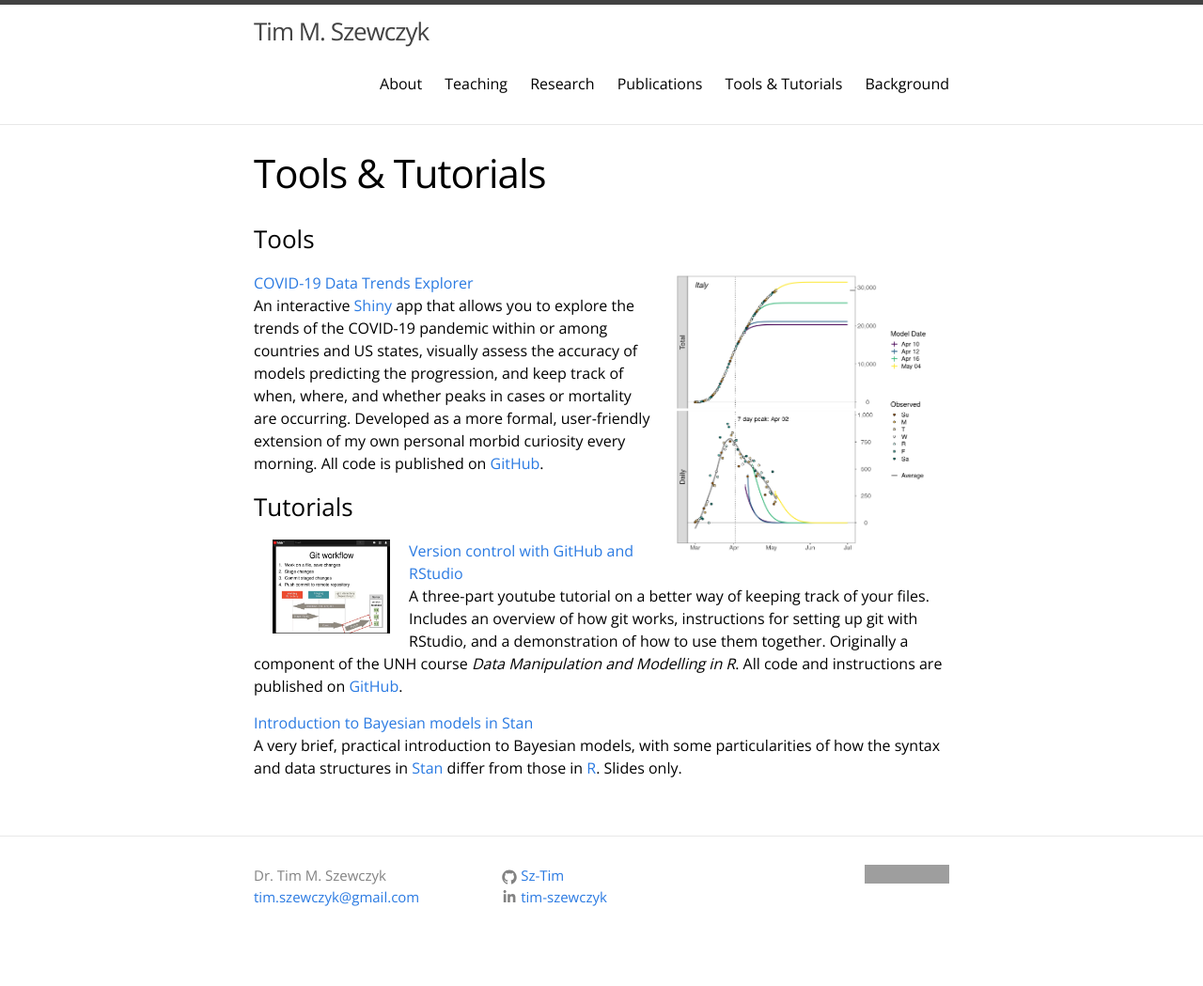
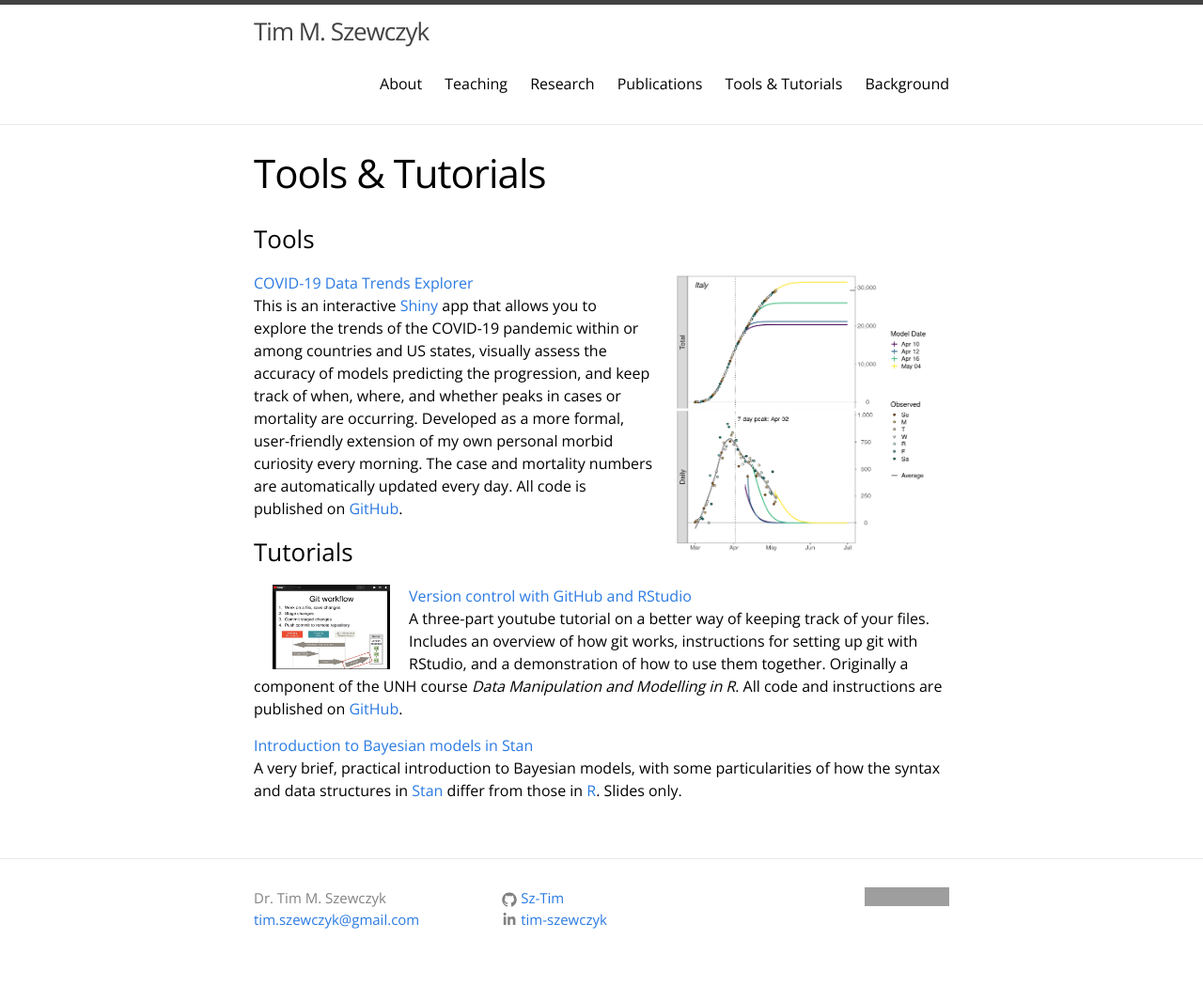
Before and after one commit to Sz-Tim/Sz-Tim.github.io, a Jekyll site: the page built from tools.md, in a window 1280 px wide. Shown: the whole page at 94% size. Built offline with Jekyll 4.4.1, drawn with Linux system fonts in a browser that asks for light colours; before the commit the page ends 1025 px from its top, so only the background shows below that; grey boxes are pictures that could not be loaded.

Commit message:
img placement

```diff
--- a/tools.md
+++ b/tools.md
@@ -7,11 +7,11 @@ weight: 5
 
 ### Tools
 <img width="275" height="300" style="float:right; margin: 0px 20px" src="{{ site.url }}/assets/COVID_Italy.png">[COVID-19 Data Trends Explorer](https://sz-tim.shinyapps.io/covid19-ihme/)
-An interactive [Shiny](https://shiny.rstudio.com/) app that allows you to explore the trends of the COVID-19 pandemic within or among countries and US states, visually assess the accuracy of models predicting the progression, and keep track of when, where, and whether peaks in cases or mortality are occurring. Developed as a more formal, user-friendly extension of my own personal morbid curiosity every morning. All code is published on [GitHub](https://github.com/Sz-Tim/COVID19-IHME).
+This is an interactive [Shiny](https://shiny.rstudio.com/) app that allows you to explore the trends of the COVID-19 pandemic within or among countries and US states, visually assess the accuracy of models predicting the progression, and keep track of when, where, and whether peaks in cases or mortality are occurring. Developed as a more formal, user-friendly extension of my own personal morbid curiosity every morning. The case and mortality numbers are automatically updated every day. All code is published on [GitHub](https://github.com/Sz-Tim/COVID19-IHME).
 
 
 ### Tutorials
-<img width="125" height="100" style="float:left; margin: 0px 20px" src="{{ site.url }}/assets/git_workflow.png">[Version control with GitHub and RStudio](https://www.youtube.com/playlist?list=PL7GjEq0oE7-YrZoV5eWkO-YOQbZtz-RxX)
+<img width="125" height="90" style="float:left; margin: 0px 20px" src="{{ site.url }}/assets/git_workflow.png">[Version control with GitHub and RStudio](https://www.youtube.com/playlist?list=PL7GjEq0oE7-YrZoV5eWkO-YOQbZtz-RxX)
 A three-part youtube tutorial on a better way of keeping track of your files. Includes an overview of how git works, instructions for setting up git with RStudio, and a demonstration of how to use them together. Originally a component of the UNH course *Data Manipulation and Modelling in R*. All code and instructions are published on [GitHub](https://github.com/Sz-Tim/NR995_Module_9).
 
 [Introduction to Bayesian models in Stan]({{ site.url }}/assets/stan_intro.pdf)
```
